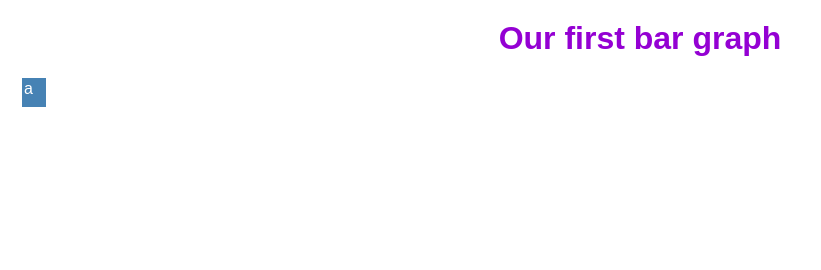
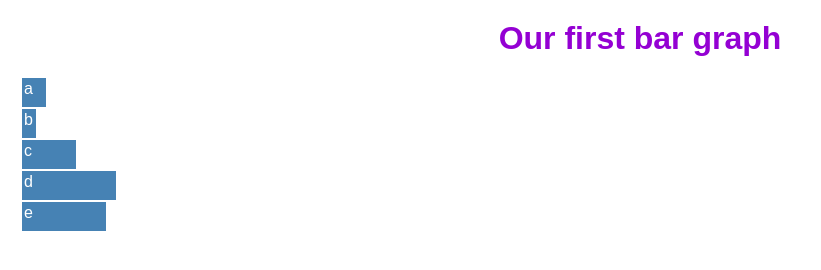
Before and after one commit to akeshavan/nha_2019, a plain HTML site: page index.html in a window 1280 px wide. Shown: the whole page, without its empty margins (0-821 px from the left). Drawn offline with Linux system fonts and the light colour scheme.

Commit message:
step06: dynamically created bar chart

```diff
--- a/index.html
+++ b/index.html
@@ -49,12 +49,25 @@
         var labels = ['a', 'b', 'c', 'd', 'e'];
 
         // next, lets create a new div element
+        // lets create a function to do this
 
-        var newDiv = document.createElement('div')
-        newDiv.className = 'bar'
-        newDiv.style.width = data[0];
-        newDiv.innerHTML = labels[0];
-        document.body.append(newDiv);
+        function addBar(x, label) {
+          var newDiv = document.createElement('div')
+          newDiv.className = 'bar'
+          newDiv.style.width = x;
+          newDiv.innerHTML = label;
+          document.body.append(newDiv);
+        }
+
+        // now lets call the function
+
+        addBar(data[0], labels[0]);
+
+        // write a for loop for each item in data and labels
+
+        for (var i=1; i<data.length; i += 1) {
+          addBar(data[i], labels[i]);
+        }
 
 
       </script>
```
